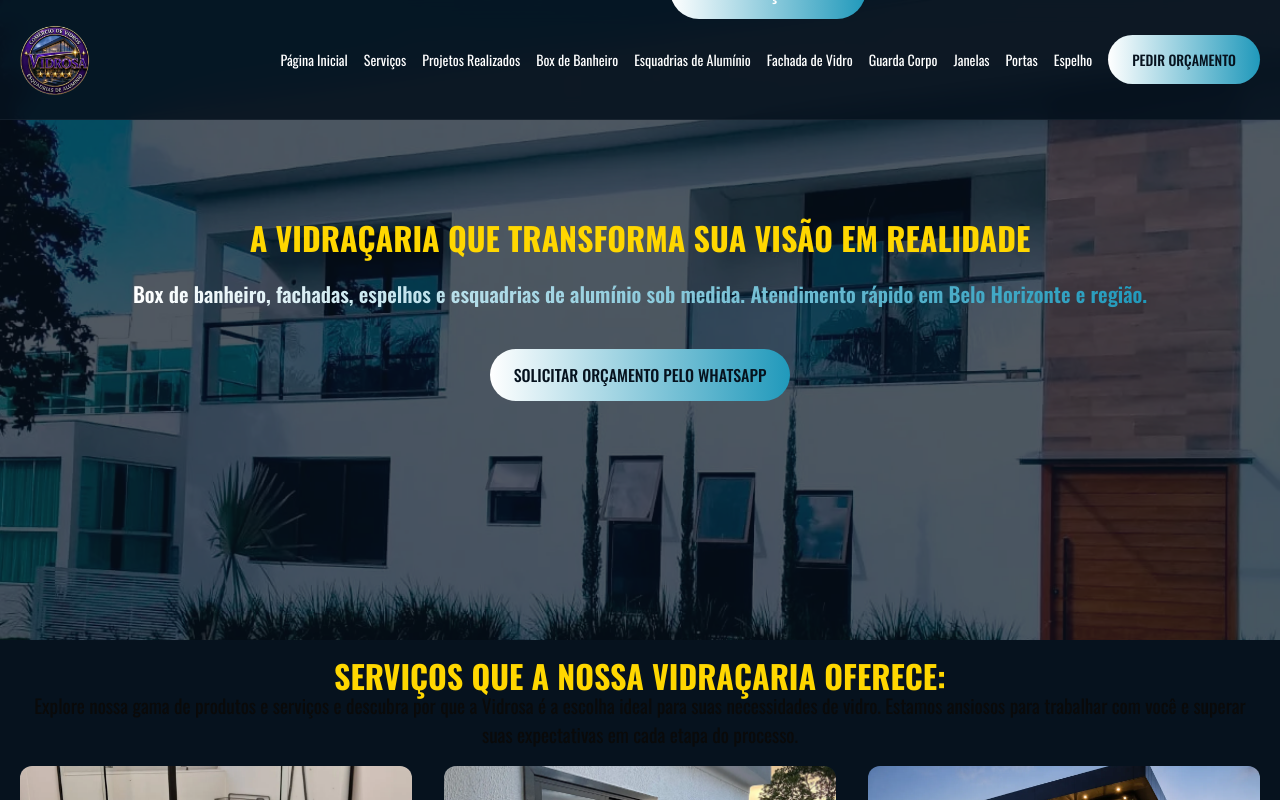
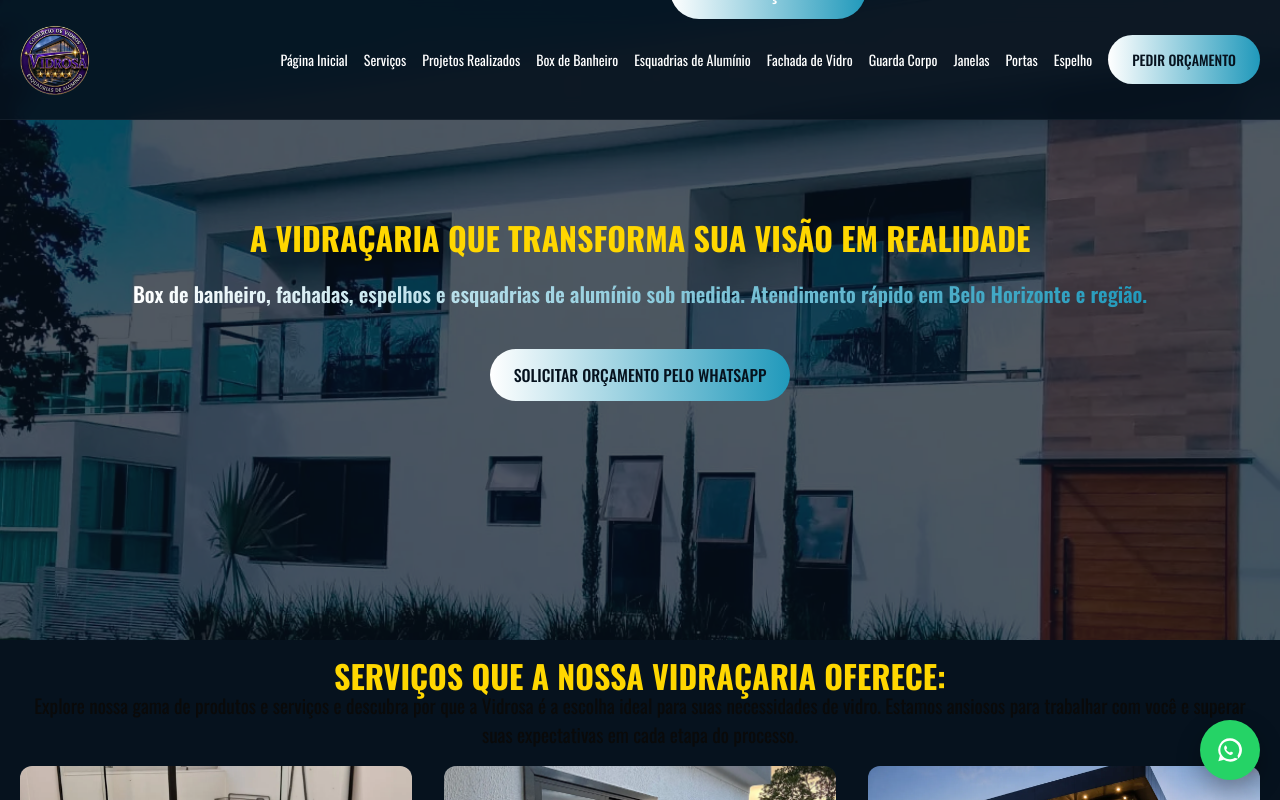
Before and after one commit to ClintindosSites/vidracaria-vidrosa, a Next.js app: page / in a window 1280 px wide. Shown: the top 800 px of the page. Built offline with nearby package versions, Linux system fonts and the light colour scheme.

Commit message:
feat: add whatsapp float

```diff
--- /dev/null
+++ b/app/components/WhatsappFloat.tsx
@@ -0,0 +1,28 @@
+"use client";
+
+import Link from "next/link";
+import { trackWhatsAppClick } from "../lib/analytics";
+
+export default function WhatsappFloat() {
+  return (
+    <Link
+      href="https://wa.me/5531992799772"
+      target="_blank"
+      rel="noopener noreferrer"
+      className="whatsapp-float"
+      onClick={trackWhatsAppClick}
+    >
+      <svg viewBox="0 0 24 24">
+        <path
+          d="M12 2a10 10 0 0 0-8.7 15l-1.3 4.7 4.8-1.3A10 10 0 1 0
+        12 2zm0 2a8 8 0 0 1 6.9 12l-.3.5-.1.6.6
+        2.3-2.4-.6-.6-.1-.5.3A8 8 0 1 1 12
+        4zm-3.5 4c-.2 0-.5 0-.7.3-.3.3-.8.8-.8
+        2s.8 2.3.9 2.5c.1.2 1.5 2.3 3.7
+        3.2.5.2.9.3 1.2.2.4-.1 1.3-.5
+        1.5-1 .2-.5.2-.9.2-1 0-.1-.1-.2-.3-.3l-1.1-.5c-.2-.1-.3-.1-.5.1l-.4.5c-.1.2-.3.2-.5.1-.2-.1-.9-.3-1.7-1-.6-.5-1-1.2-1.1-1.4-.1-.2 0-.3.1-.5l.3-.4c.1-.1.1-.2.2-.3.1-.1.1-.2 0-.3 0-.1-.5-1.2-.7-1.6-.2-.4-.4-.3-.6-.3z"
+        />
+      </svg>
+    </Link>
+  );
+}
--- a/app/globals.css
+++ b/app/globals.css
@@ -685,3 +685,29 @@ header .contato-btn:hover {
     text-align: center;
   }
 }
+.whatsapp-float {
+  position: fixed;
+  bottom: 20px;
+  right: 20px;
+  width: 60px;
+  height: 60px;
+  background: #25d366;
+  border-radius: 50%;
+  display: flex;
+  align-items: center;
+  justify-content: center;
+  box-shadow: 0 10px 25px rgba(0, 0, 0, 0.3);
+  z-index: 999;
+  transition: 0.3s;
+}
+
+.whatsapp-float svg {
+  width: 28px;
+  height: 28px;
+  fill: white;
+}
+
+.whatsapp-float:hover {
+  transform: scale(1.1);
+  animation: none;
+}
--- a/app/layout.tsx
+++ b/app/layout.tsx
@@ -5,6 +5,7 @@ import { Oswald } from "next/font/google";
 import Script from "next/script";
 import Header from "./components/Header";
 import Footer from "./components/Footer";
+import WhatsappFloat from "./components/WhatsappFloat";
 
 // 🔤 FONTE
 const oswald = Oswald({
@@ -116,6 +117,7 @@ export default function RootLayout({
         <Header />
         {children}
         <Footer />
+        <WhatsappFloat />
       </body>
     </html>
   );
```
